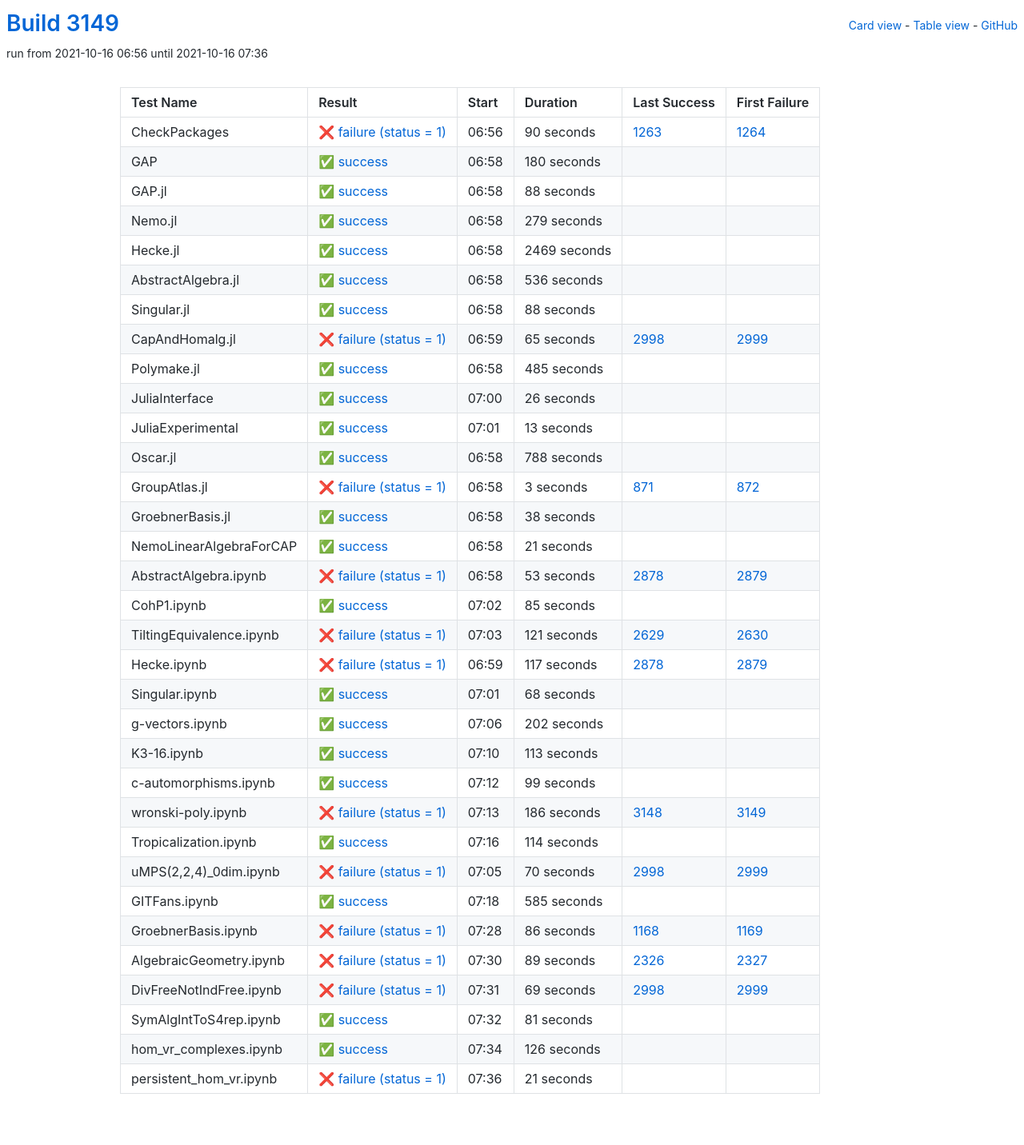
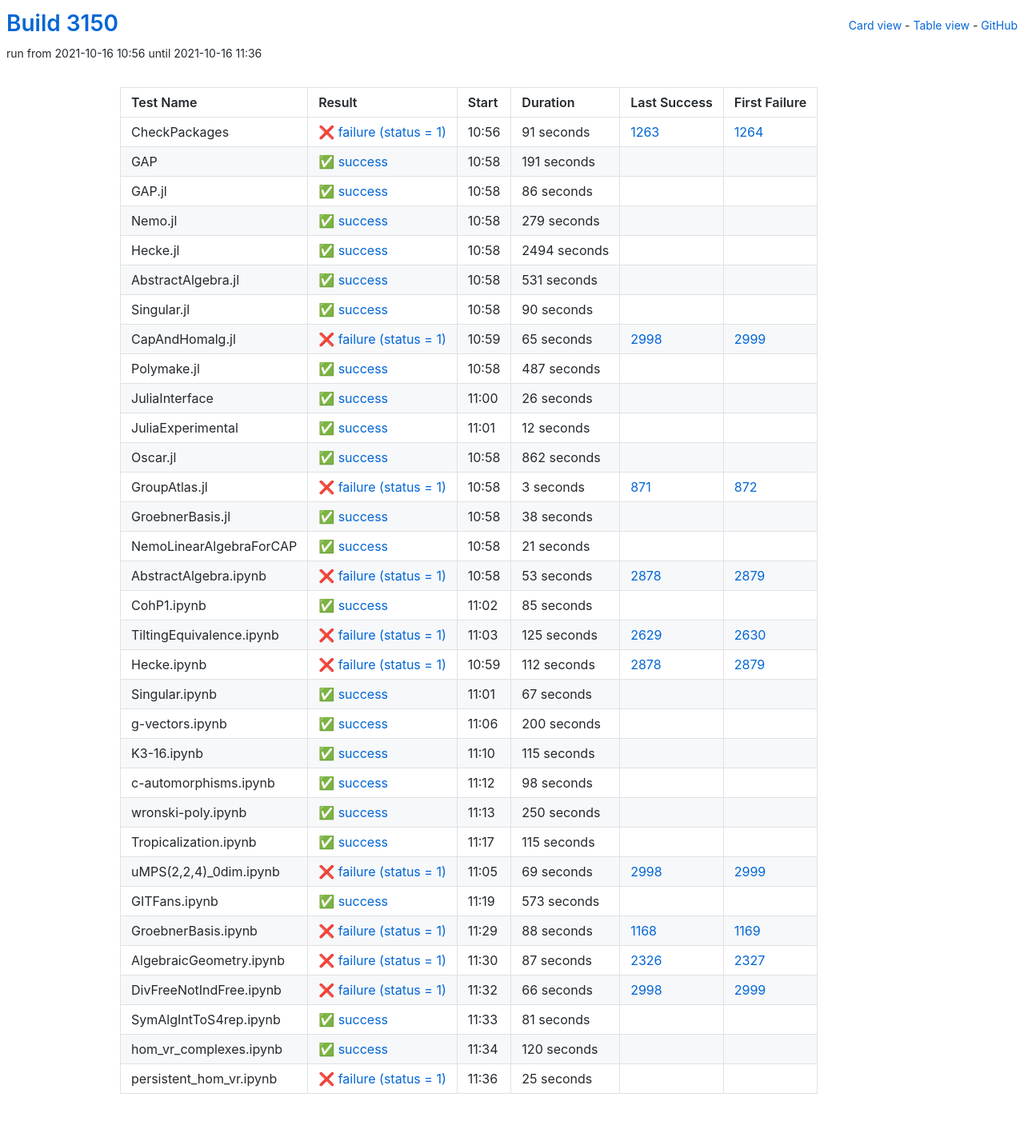
Before and after one commit to oscar-system/oscar-ci-status-stable, a Jekyll site: the page built from table.html, in a window 1280 px wide. Shown: the whole page at 80% size. Built offline with Jekyll 4.4.1, drawn with Linux system fonts in a browser that asks for light colours.

Commit message:
Build #3150

```diff
--- a/_data/ci.yml
+++ b/_data/ci.yml
@@ -1,6 +1,6 @@
 ---
-build: 3149
-build_url: https://oscarci.mathematik.uni-kl.de/job/oscar-stable/3149/
+build: 3150
+build_url: https://oscarci.mathematik.uni-kl.de/job/oscar-stable/3150/
 job: oscar-stable
 organization: oscar-system
 repo: oscar-ci-status-stable
@@ -8,44 +8,44 @@ repourl: https://github.com/oscar-system/oscar-ci-status-stable
 tests:
 - name: CheckPackages
   id: checkpackages
-  log: https://oscarci.mathematik.uni-kl.de/job/oscar-stable/3149/artifact/logs/build-3149/CheckPackages.log
-  start: 2021-10-16 06:56
+  log: https://oscarci.mathematik.uni-kl.de/job/oscar-stable/3150/artifact/logs/build-3150/CheckPackages.log
+  start: 2021-10-16 10:56
   success: false
   exitcode: 1
   status: failure
-  duration: 90
+  duration: 91
   last_success: 1263
   last_success_url: https://oscarci.mathematik.uni-kl.de/job/oscar-stable/1263/
   first_failure: 1264
   first_failure_url: https://oscarci.mathematik.uni-kl.de/job/oscar-stable/1264/
 - name: GAP
   id: gap
-  log: https://oscarci.mathematik.uni-kl.de/job/oscar-stable/3149/artifact/logs/build-3149/GAP.log
-  start: 2021-10-16 06:58
+  log: https://oscarci.mathematik.uni-kl.de/job/oscar-stable/3150/artifact/logs/build-3150/GAP.log
+  start: 2021-10-16 10:58
   success: true
   exitcode: 0
   status: success
-  duration: 180
+  duration: 191
   last_success: false
   last_success_url:
   first_failure: false
   first_failure_url:
 - name: GAP.jl
   id: gap-jl
-  log: https://oscarci.mathematik.uni-kl.de/job/oscar-stable/3149/artifact/logs/build-3149/GAP.jl.log
-  start: 2021-10-16 06:58
+  log: https://oscarci.mathematik.uni-kl.de/job/oscar-stable/3150/artifact/logs/build-3150/GAP.jl.log
+  start: 2021-10-16 10:58
   success: true
   exitcode: 0
   status: success
-  duration: 88
+  duration: 86
   last_success: false
   last_success_url:
   first_failure: false
   first_failure_url:
 - name: Nemo.jl
   id: nemo-jl
-  log: https://oscarci.mathematik.uni-kl.de/job/oscar-stable/3149/artifact/logs/build-3149/Nemo.jl.log
-  start: 2021-10-16 06:58
+  log: https://oscarci.mathematik.uni-kl.de/job/oscar-stable/3150/artifact/logs/build-3150/Nemo.jl.log
+  start: 2021-10-16 10:58
   success: true
   exitcode: 0
   status: success
@@ -56,44 +56,44 @@ tests:
   first_failure_url:
 - name: Hecke.jl
   id: hecke-jl
-  log: https://oscarci.mathematik.uni-kl.de/job/oscar-stable/3149/artifact/logs/build-3149/Hecke.jl.log
-  start: 2021-10-16 06:58
+  log: https://oscarci.mathematik.uni-kl.de/job/oscar-stable/3150/artifact/logs/build-3150/Hecke.jl.log
+  start: 2021-10-16 10:58
   success: true
   exitcode: 0
   status: success
-  duration: 2469
+  duration: 2494
   last_success: false
   last_success_url:
   first_failure: false
   first_failure_url:
 - name: AbstractAlgebra.jl
   id: abstractalgebra-jl
-  log: https://oscarci.mathematik.uni-kl.de/job/oscar-stable/3149/artifact/logs/build-3149/AbstractAlgebra.jl.log
-  start: 2021-10-16 06:58
+  log: https://oscarci.mathematik.uni-kl.de/job/oscar-stable/3150/artifact/logs/build-3150/AbstractAlgebra.jl.log
+  start: 2021-10-16 10:58
   success: true
   exitcode: 0
   status: success
-  duration: 536
+  duration: 531
   last_success: false
   last_success_url:
   first_failure: false
   first_failure_url:
 - name: Singular.jl
   id: singular-jl
-  log: https://oscarci.mathematik.uni-kl.de/job/oscar-stable/3149/artifact/logs/build-3149/Singular.jl.log
-  start: 2021-10-16 06:58
+  log: https://oscarci.mathematik.uni-kl.de/job/oscar-stable/3150/artifact/logs/build-3150/Singular.jl.log
+  start: 2021-10-16 10:58
   success: true
   exitcode: 0
   status: success
-  duration: 88
+  duration: 90
   last_success: false
   last_success_url:
   first_failure: false
   first_failure_url:
 - name: CapAndHomalg.jl
   id: capandhomalg-jl
-  log: https://oscarci.mathematik.uni-kl.de/job/oscar-stable/3149/artifact/logs/build-3149/CapAndHomalg.jl.log
-  start: 2021-10-16 06:59
+  log: https://oscarci.mathematik.uni-kl.de/job/oscar-stable/3150/artifact/logs/build-3150/CapAndHomalg.jl.log
+  start: 2021-10-16 10:59
   success: false
   exitcode: 1
   status: failure
@@ -104,20 +104,20 @@ tests:
   first_failure_url: https://oscarci.mathematik.uni-kl.de/job/oscar-stable/2999/
 - name: Polymake.jl
   id: polymake-jl
-  log: https://oscarci.mathematik.uni-kl.de/job/oscar-stable/3149/artifact/logs/build-3149/Polymake.jl.log
-  start: 2021-10-16 06:58
+  log: https://oscarci.mathematik.uni-kl.de/job/oscar-stable/3150/artifact/logs/build-3150/Polymake.jl.log
+  start: 2021-10-16 10:58
   success: true
   exitcode: 0
   status: success
-  duration: 485
+  duration: 487
   last_success: false
   last_success_url:
   first_failure: false
   first_failure_url:
 - name: JuliaInterface
   id: juliainterface
-  log: https://oscarci.mathematik.uni-kl.de/job/oscar-stable/3149/artifact/logs/build-3149/JuliaInterface.log
-  start: 2021-10-16 07:00
+  log: https://oscarci.mathematik.uni-kl.de/job/oscar-stable/3150/artifact/logs/build-3150/JuliaInterface.log
+  start: 2021-10-16 11:00
   success: true
   exitcode: 0
   status: success
@@ -128,32 +128,32 @@ tests:
   first_failure_url:
 - name: JuliaExperimental
   id: juliaexperimental
-  log: https://oscarci.mathematik.uni-kl.de/job/oscar-stable/3149/artifact/logs/build-3149/JuliaExperimental.log
-  start: 2021-10-16 07:01
+  log: https://oscarci.mathematik.uni-kl.de/job/oscar-stable/3150/artifact/logs/build-3150/JuliaExperimental.log
+  start: 2021-10-16 11:01
   success: true
   exitcode: 0
   status: success
-  duration: 13
+  duration: 12
   last_success: false
   last_success_url:
   first_failure: false
   first_failure_url:
 - name: Oscar.jl
   id: oscar-jl
-  log: https://oscarci.mathematik.uni-kl.de/job/oscar-stable/3149/artifact/logs/build-3149/Oscar.jl.log
-  start: 2021-10-16 06:58
+  log: https://oscarci.mathematik.uni-kl.de/job/oscar-stable/3150/artifact/logs/build-3150/Oscar.jl.log
+  start: 2021-10-16 10:58
   success: true
   exitcode: 0
   status: success
-  duration: 788
+  duration: 862
   last_success: false
   last_success_url:
   first_failure: false
   first_failure_url:
 - name: GroupAtlas.jl
   id: groupatlas-jl
-  log: https://oscarci.mathematik.uni-kl.de/job/oscar-stable/3149/artifact/logs/build-3149/GroupAtlas.jl.log
-  start: 2021-10-16 06:58
+  log: https://oscarci.mathematik.uni-kl.de/job/oscar-stable/3150/artifact/logs/build-3150/GroupAtlas.jl.log
+  start: 2021-10-16 10:58
   success: false
   exitcode: 1
   status: failure
@@ -164,8 +164,8 @@ tests:
   first_failure_url: https://oscarci.mathematik.uni-kl.de/job/oscar-stable/872/
 - name: GroebnerBasis.jl
   id: groebnerbasis-jl
-  log: https://oscarci.mathematik.uni-kl.de/job/oscar-stable/3149/artifact/logs/build-3149/GroebnerBasis.jl.log
-  start: 2021-10-16 06:58
+  log: https://oscarci.mathematik.uni-kl.de/job/oscar-stable/3150/artifact/logs/build-3150/GroebnerBasis.jl.log
+  start: 2021-10-16 10:58
   success: true
   exitcode: 0
   status: success
@@ -176,8 +176,8 @@ tests:
   first_failure_url:
 - name: NemoLinearAlgebraForCAP
   id: nemolinearalgebraforcap
-  log: https://oscarci.mathematik.uni-kl.de/job/oscar-stable/3149/artifact/logs/build-3149/NemoLinearAlgebraForCAP.log
-  start: 2021-10-16 06:58
+  log: https://oscarci.mathematik.uni-kl.de/job/oscar-stable/3150/artifact/logs/build-3150/NemoLinearAlgebraForCAP.log
+  start: 2021-10-16 10:58
   success: true
   exitcode: 0
   status: success
@@ -188,8 +188,8 @@ tests:
   first_failure_url:
 - name: AbstractAlgebra.ipynb
   id: abstractalgebra-ipynb
-  log: https://oscarci.mathematik.uni-kl.de/job/oscar-stable/3149/artifact/logs/build-3149/AbstractAlgebra.ipynb.log
-  start: 2021-10-16 06:58
+  log: https://oscarci.mathematik.uni-kl.de/job/oscar-stable/3150/artifact/logs/build-3150/AbstractAlgebra.ipynb.log
+  start: 2021-10-16 10:58
   success: false
   exitcode: 1
   status: failure
@@ -200,8 +200,8 @@ tests:
   first_failure_url: https://oscarci.mathematik.uni-kl.de/job/oscar-stable/2879/
 - name: CohP1.ipynb
   id: cohp1-ipynb
-  log: https://oscarci.mathematik.uni-kl.de/job/oscar-stable/3149/artifact/logs/build-3149/CohP1.ipynb.log
-  start: 2021-10-16 07:02
+  log: https://oscarci.mathematik.uni-kl.de/job/oscar-stable/3150/artifact/logs/build-3150/CohP1.ipynb.log
+  start: 2021-10-16 11:02
   success: true
   exitcode: 0
   status: success
@@ -212,152 +212,104 @@ tests:
   first_failure_url:
 - name: TiltingEquivalence.ipynb
   id: tiltingequivalence-ipynb
-  log: https://oscarci.mathematik.uni-kl.de/job/oscar-stable/3149/artifact/logs/build-3149/TiltingEquivalence.ipynb.log
-  start: 2021-10-16 07:03
+  log: https://oscarci.mathematik.uni-kl.de/job/oscar-stable/3150/artifact/logs/build-3150/TiltingEquivalence.ipynb.log
+  start: 2021-10-16 11:03
   success: false
   exitcode: 1
   status: failure
-  duration: 121
+  duration: 125
   last_success: 2629
   last_success_url: https://oscarci.mathematik.uni-kl.de/job/oscar-stable/2629/
   first_failure: 2630
   first_failure_url: https://oscarci.mathematik.uni-kl.de/job/oscar-stable/2630/
 - name: Hecke.ipynb
   id: hecke-ipynb
-  log: https://oscarci.mathematik.uni-kl.de/job/oscar-stable/3149/artifact/logs/build-3149/Hecke.ipynb.log
-  start: 2021-10-16 06:59
+  log: https://oscarci.mathematik.uni-kl.de/job/oscar-stable/3150/artifact/logs/build-3150/Hecke.ipynb.log
+  start: 2021-10-16 10:59
   success: false
   exitcode: 1
   status: failure
-  duration: 117
+  duration: 112
   last_success: 2878
   last_success_url: https://oscarci.mathematik.uni-kl.de/job/oscar-stable/2878/
   first_failure: 2879
   first_failure_url: https://oscarci.mathematik.uni-kl.de/job/oscar-stable/2879/
 - name: Singular.ipynb
   id: singular-ipynb
-  log: https://oscarci.mathematik.uni-kl.de/job/oscar-stable/3149/artifact/logs/build-3149/Singular.ipynb.log
-  start: 2021-10-16 07:01
+  log: https://oscarci.mathematik.uni-kl.de/job/oscar-stable/3150/artifact/logs/build-3150/Singular.ipynb.log
+  start: 2021-10-16 11:01
   success: true
   exitcode: 0
   status: success
-  duration: 68
+  duration: 67
   last_success: false
   last_success_url:
   first_failure: false
   first_failure_url:
 - name: g-vectors.ipynb
   id: g-vectors-ipynb
-  log: https://oscarci.mathematik.uni-kl.de/job/oscar-stable/3149/artifact/logs/build-3149/g-vectors.ipynb.log
-  start: 2021-10-16 07:06
+  log: https://oscarci.mathematik.uni-kl.de/job/oscar-stable/3150/artifact/logs/build-3150/g-vectors.ipynb.log
+  start: 2021-10-16 11:06
   success: true
   exitcode: 0
   status: success
-  duration: 202
+  duration: 200
   last_success: false
   last_success_url:
   first_failure: false
   first_failure_url:
 - name: K3-16.ipynb
   id: k3-16-ipynb
-  log: https://oscarci.mathematik.uni-kl.de/job/oscar-stable/3149/artifact/logs/build-3149/K3-16.ipynb.log
-  start: 2021-10-16 07:10
+  log: https://oscarci.mathematik.uni-kl.de/job/oscar-stable/3150/artifact/logs/build-3150/K3-16.ipynb.log
+  start: 2021-10-16 11:10
   success: true
   exitcode: 0
   status: success
-  duration: 113
+  duration: 115
   last_success: false
   last_success_url:
   first_failure: false
   first_failure_url:
 - name: c-automorphisms.ipynb
   id: c-automorphisms-ipynb
-  log: https://oscarci.mathematik.uni-kl.de/job/oscar-stable/3149/artifact/logs/build-3149/c-automorphisms.ipynb.log
-  start: 2021-10-16 07:12
+  log: https://oscarci.mathematik.uni-kl.de/job/oscar-stable/3150/artifact/logs/build-3150/c-automorphisms.ipynb.log
+  start: 2021-10-16 11:12
   success: true
   exitcode: 0
   status: success
-  duration: 99
+  duration: 98
   last_success: false
   last_success_url:
   first_failure: false
   first_failure_url:
 - name: wronski-poly.ipynb
   id: wronski-poly-ipynb
-  log: https://oscarci.mathematik.uni-kl.de/job/oscar-stable/3149/artifact/logs/build-3149/wronski-poly.ipynb.log
-  start: 2021-10-16 07:13
-  success: false
-  exitcode: 1
-  status: failure
-  duration: 186
-  last_success: 3148
-  last_success_url: https://oscarci.mathematik.uni-kl.de/job/oscar-stable/3148/
-  first_failure: 3149
-  first_failure_url: https://oscarci.mathematik.uni-kl.de/job/oscar-stable/3149/
-- name: Tropicalization.ipynb
-  id: tropicalization-ipynb
-  log: https://oscarci.mathematik.uni-kl.de/job/oscar-stable/3149/artifact/logs/build-3149/Tropicalization.ipynb.log
-  start: 2021-10-16 07:16
+  log: https://oscarci.mathematik.uni-kl.de/job/oscar-stable/3150/artifact/logs/build-3150/wronski-poly.ipynb.log
+  start: 2021-10-16 11:13
   success: true
   exitcode: 0
   status: success
-  duration: 114
+  duration: 250
+  last_success: false
+  last_success_url:
+  first_failure: false
+  first_failure_url:
+- name: Tropicalization.ipynb
+  id: tropicalization-ipynb
+  log: https://oscarci.mathematik.uni-kl.de/job/oscar-stable/3150/artifact/logs/build-3150/Tropicalization.ipynb.log
+  start: 2021-10-16 11:17
+  success: true
+  exitcode: 0
+  status: success
+  duration: 115
   last_success: false
   last_success_url:
   first_failure: false
   first_failure_url:
 - name: uMPS(2,2,4)_0dim.ipynb
   id: umps-2-2-4-0dim-ipynb
-  log: https://oscarci.mathematik.uni-kl.de/job/oscar-stable/3149/artifact/logs/build-3149/uMPS-2-2-4-_0dim.ipynb.log
-  start: 2021-10-16 07:05
-  success: false
-  exitcode: 1
-  status: failure
-  duration: 70
-  last_success: 2998
-  last_success_url: https://oscarci.mathematik.uni-kl.de/job/oscar-stable/2998/
-  first_failure: 2999
-  first_failure_url: https://oscarci.mathematik.uni-kl.de/job/oscar-stable/2999/
-- name: GITFans.ipynb
-  id: gitfans-ipynb
-  log: https://oscarci.mathematik.uni-kl.de/job/oscar-stable/3149/artifact/logs/build-3149/GITFans.ipynb.log
-  start: 2021-10-16 07:18
-  success: true
-  exitcode: 0
-  status: success
-  duration: 585
-  last_success: false
-  last_success_url:
-  first_failure: false
-  first_failure_url:
-- name: GroebnerBasis.ipynb
-  id: groebnerbasis-ipynb
-  log: https://oscarci.mathematik.uni-kl.de/job/oscar-stable/3149/artifact/logs/build-3149/GroebnerBasis.ipynb.log
-  start: 2021-10-16 07:28
-  success: false
-  exitcode: 1
-  status: failure
-  duration: 86
-  last_success: 1168
-  last_success_url: https://oscarci.mathematik.uni-kl.de/job/oscar-stable/1168/
-  first_failure: 1169
-  first_failure_url: https://oscarci.mathematik.uni-kl.de/job/oscar-stable/1169/
-- name: AlgebraicGeometry.ipynb
-  id: algebraicgeometry-ipynb
-  log: https://oscarci.mathematik.uni-kl.de/job/oscar-stable/3149/artifact/logs/build-3149/AlgebraicGeometry.ipynb.log
-  start: 2021-10-16 07:30
-  success: false
-  exitcode: 1
-  status: failure
-  duration: 89
-  last_success: 2326
-  last_success_url: https://oscarci.mathematik.uni-kl.de/job/oscar-stable/2326/
-  first_failure: 2327
-  first_failure_url: https://oscarci.mathematik.uni-kl.de/job/oscar-stable/2327/
-- name: DivFreeNotIndFree.ipynb
-  id: divfreenotindfree-ipynb
-  log: https://oscarci.mathematik.uni-kl.de/job/oscar-stable/3149/artifact/logs/build-3149/DivFreeNotIndFree.ipynb.log
-  start: 2021-10-16 07:31
+  log: https://oscarci.mathematik.uni-kl.de/job/oscar-stable/3150/artifact/logs/build-3150/uMPS-2-2-4-_0dim.ipynb.log
+  start: 2021-10-16 11:05
   success: false
   exitcode: 1
   status: failure
@@ -366,10 +318,58 @@ tests:
   last_success_url: https://oscarci.mathematik.uni-kl.de/job/oscar-stable/2998/
   first_failure: 2999
   first_failure_url: https://oscarci.mathematik.uni-kl.de/job/oscar-stable/2999/
+- name: GITFans.ipynb
+  id: gitfans-ipynb
+  log: https://oscarci.mathematik.uni-kl.de/job/oscar-stable/3150/artifact/logs/build-3150/GITFans.ipynb.log
+  start: 2021-10-16 11:19
+  success: true
+  exitcode: 0
+  status: success
+  duration: 573
+  last_success: false
+  last_success_url:
+  first_failure: false
+  first_failure_url:
+- name: GroebnerBasis.ipynb
+  id: groebnerbasis-ipynb
+  log: https://oscarci.mathematik.uni-kl.de/job/oscar-stable/3150/artifact/logs/build-3150/GroebnerBasis.ipynb.log
+  start: 2021-10-16 11:29
+  success: false
+  exitcode: 1
+  status: failure
+  duration: 88
+  last_success: 1168
+  last_success_url: https://oscarci.mathematik.uni-kl.de/job/oscar-stable/1168/
+  first_failure: 1169
+  first_failure_url: https://oscarci.mathematik.uni-kl.de/job/oscar-stable/1169/
+- name: AlgebraicGeometry.ipynb
+  id: algebraicgeometry-ipynb
+  log: https://oscarci.mathematik.uni-kl.de/job/oscar-stable/3150/artifact/logs/build-3150/AlgebraicGeometry.ipynb.log
+  start: 2021-10-16 11:30
+  success: false
+  exitcode: 1
+  status: failure
+  duration: 87
+  last_success: 2326
+  last_success_url: https://oscarci.mathematik.uni-kl.de/job/oscar-stable/2326/
+  first_failure: 2327
+  first_failure_url: https://oscarci.mathematik.uni-kl.de/job/oscar-stable/2327/
+- name: DivFreeNotIndFree.ipynb
+  id: divfreenotindfree-ipynb
+  log: https://oscarci.mathematik.uni-kl.de/job/oscar-stable/3150/artifact/logs/build-3150/DivFreeNotIndFree.ipynb.log
+  start: 2021-10-16 11:32
+  success: false
+  exitcode: 1
+  status: failure
+  duration: 66
+  last_success: 2998
+  last_success_url: https://oscarci.mathematik.uni-kl.de/job/oscar-stable/2998/
+  first_failure: 2999
+  first_failure_url: https://oscarci.mathematik.uni-kl.de/job/oscar-stable/2999/
 - name: SymAlgIntToS4rep.ipynb
   id: symalginttos4rep-ipynb
-  log: https://oscarci.mathematik.uni-kl.de/job/oscar-stable/3149/artifact/logs/build-3149/SymAlgIntToS4rep.ipynb.log
-  start: 2021-10-16 07:32
+  log: https://oscarci.mathematik.uni-kl.de/job/oscar-stable/3150/artifact/logs/build-3150/SymAlgIntToS4rep.ipynb.log
+  start: 2021-10-16 11:33
   success: true
   exitcode: 0
   status: success
@@ -380,24 +380,24 @@ tests:
   first_failure_url:
 - name: hom_vr_complexes.ipynb
   id: hom-vr-complexes-ipynb
-  log: https://oscarci.mathematik.uni-kl.de/job/oscar-stable/3149/artifact/logs/build-3149/hom_vr_complexes.ipynb.log
-  start: 2021-10-16 07:34
+  log: https://oscarci.mathematik.uni-kl.de/job/oscar-stable/3150/artifact/logs/build-3150/hom_vr_complexes.ipynb.log
+  start: 2021-10-16 11:34
   success: true
   exitcode: 0
   status: success
-  duration: 126
+  duration: 120
   last_success: false
   last_success_url:
   first_failure: false
   first_failure_url:
 - name: persistent_hom_vr.ipynb
   id: persistent-hom-vr-ipynb
-  log: https://oscarci.mathematik.uni-kl.de/job/oscar-stable/3149/artifact/logs/build-3149/persistent_hom_vr.ipynb.log
-  start: 2021-10-16 07:36
+  log: https://oscarci.mathematik.uni-kl.de/job/oscar-stable/3150/artifact/logs/build-3150/persistent_hom_vr.ipynb.log
+  start: 2021-10-16 11:36
   success: false
   exitcode: 1
   status: failure
-  duration: 21
+  duration: 25
   last_success: false
   last_success_url:
   first_failure: false
```
Also changed, not shown: README.md.
